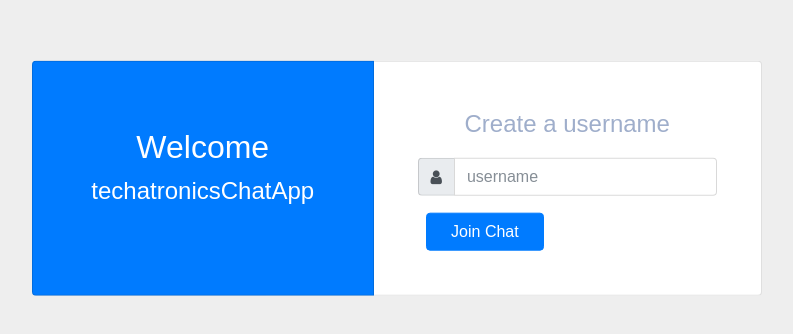
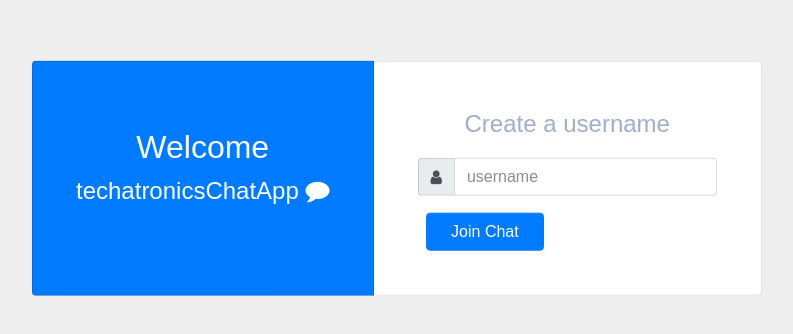
Before and after one commit to NurudeenArnold/TechatronicsChatApp, a website: page index.html in a window 1280 px wide. Shown: the part 222-556 px from the top of the page, without its empty margins (243-1036 px from the left). Drawn offline with nearby package versions, Linux system fonts and the light colour scheme; no server answers.

Commit message:
Update index.html

```diff
--- a/index.html
+++ b/index.html
@@ -97,7 +97,7 @@
                         <div class="card-body text-center">
                             <div>
                                 <h2>Welcome</h2>
-                                <p>techatronicsChatApp</p>
+                                <p>techatronicsChatApp <i class="fa fa-comment"></i></p>
 
                             </div>
                         </div>
```
